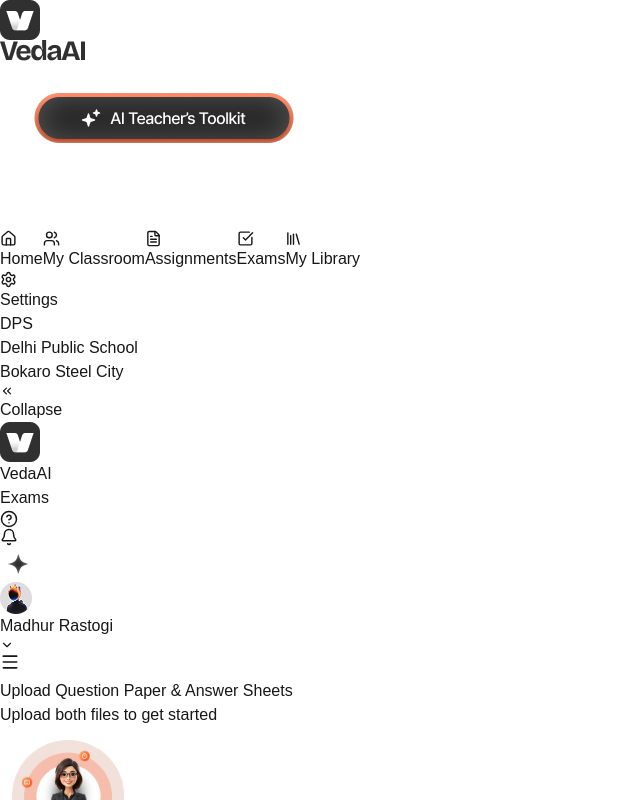
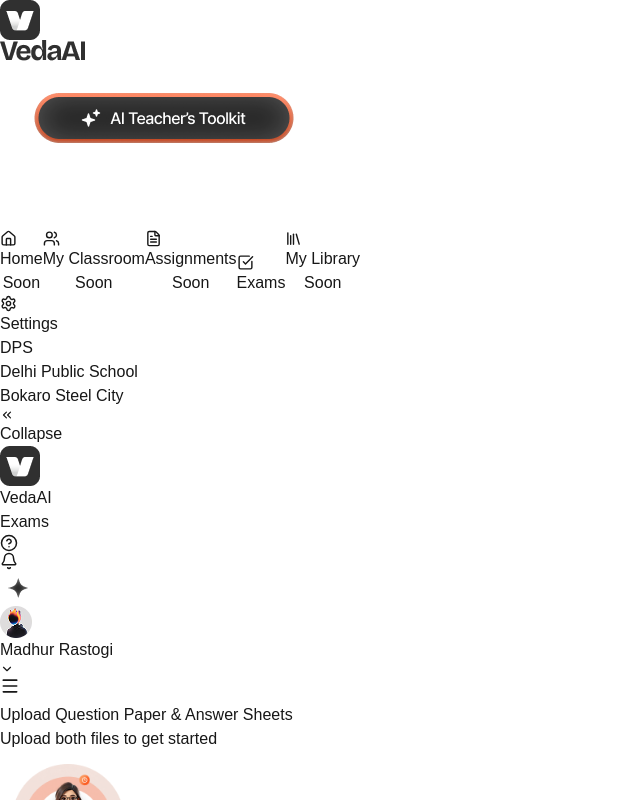
Before and after one commit to Rishik1918/Assesment-Mapping, a Next.js app: page / in a window 1280 px wide. Shown: the top 800 px of the page, without its empty margins (0-640 px from the left). Built offline with nearby package versions, Linux system fonts and the light colour scheme.

Commit message:
Lock navigation to Exams workspace by default and disable empty placeholder sidebar tabs

```diff
--- a/src/app/page.tsx
+++ b/src/app/page.tsx
@@ -373,7 +373,7 @@
 };
 
 export default function AssessmentDashboard() {
-  const [activeTab, setActiveTab] = useState<'exams' | 'home' | 'classroom' | 'assignments' | 'library' | 'settings'>('exams');
+  const [activeTab, setActiveTab] = useState<'exams' | 'settings'>('exams');
   const [geminiApiKey, setGeminiApiKey] = useState<string>('');
 
   // Files and images
@@ -721,11 +721,11 @@
           {/* Menu Items */}
           <nav className="space-y-2 w-full">
             {[
-              { id: 'home', label: 'Home', icon: Home },
-              { id: 'classroom', label: 'My Classroom', icon: Users },
-              { id: 'assignments', label: 'Assignments', icon: FileText },
-              { id: 'exams', label: 'Exams', icon: CheckSquare, highlightIcon: true },
-              { id: 'library', label: 'My Library', icon: Library }
+              { id: 'home', label: 'Home', icon: Home, disabled: true },
+              { id: 'classroom', label: 'My Classroom', icon: Users, disabled: true },
+              { id: 'assignments', label: 'Assignments', icon: FileText, disabled: true },
+              { id: 'exams', label: 'Exams', icon: CheckSquare, highlightIcon: true, disabled: false },
+              { id: 'library', label: 'My Library', icon: Library, disabled: true }
             ].map((item) => {
               const Icon = item.icon;
               const isSelected = activeTab === item.id;
@@ -735,11 +735,18 @@
                   <button
                     key={item.id}
                     onClick={() => {
-                      setActiveTab(item.id as 'home' | 'exams' | 'classroom' | 'assignments' | 'library' | 'settings');
-                      if (item.id === 'exams') setResult(null);
+                      if (!item.disabled) {
+                        setActiveTab('exams');
+                      }
                     }}
-                    title={item.label}
-                    className={`w-11 h-11 flex items-center justify-center rounded-xl transition mx-auto ${isSelected ? 'bg-slate-100 text-slate-900 shadow-sm' : 'text-slate-500 hover:bg-slate-50 hover:text-slate-900'}`}
+                    title={item.disabled ? `${item.label} (Coming Soon)` : item.label}
+                    className={`w-11 h-11 flex items-center justify-center rounded-xl transition mx-auto ${
+                      isSelected
+                        ? 'bg-slate-100 text-slate-900 shadow-sm'
+                        : item.disabled
+                          ? 'text-slate-300 cursor-not-allowed opacity-50'
+                          : 'text-slate-500 hover:bg-slate-50 hover:text-slate-900'
+                    }`}
                   >
                     <Icon size={18} className={item.highlightIcon && isSelected ? 'text-[#f95738]' : ''} />
                   </button>
@@ -750,13 +757,28 @@
                 <button
                   key={item.id}
                   onClick={() => {
-                    setActiveTab(item.id as 'home' | 'exams' | 'classroom' | 'assignments' | 'library' | 'settings');
-                    if (item.id === 'exams') setResult(null);
+                    if (!item.disabled) {
+                      setActiveTab('exams');
+                    }
                   }}
-                  className={`w-full flex items-center gap-3.5 px-4 py-2.5 rounded-xl text-sm font-semibold transition ${isSelected ? 'bg-slate-100 text-slate-900 font-bold' : 'text-slate-500 hover:bg-slate-50 hover:text-slate-900'}`}
+                  title={item.disabled ? `${item.label} (Coming Soon)` : item.label}
+                  className={`w-full flex items-center justify-between px-4 py-2.5 rounded-xl text-sm font-semibold transition ${
+                    isSelected
+                      ? 'bg-slate-100 text-slate-900 font-bold'
+                      : item.disabled
+                        ? 'text-slate-400 cursor-not-allowed opacity-60'
+                        : 'text-slate-500 hover:bg-slate-50 hover:text-slate-900'
+                  }`}
                 >
-                  <Icon size={17} className={item.highlightIcon && isSelected ? 'text-[#f95738]' : ''} />
-                  <span>{item.label}</span>
+                  <div className="flex items-center gap-3.5">
+                    <Icon size={17} className={item.highlightIcon && isSelected ? 'text-[#f95738]' : ''} />
+                    <span>{item.label}</span>
+                  </div>
+                  {item.disabled && (
+                    <span className="text-[9px] font-bold text-slate-400 bg-slate-100 px-1.5 py-0.5 rounded tracking-wider">
+                      Soon
+                    </span>
+                  )}
                 </button>
               );
             })}
```
